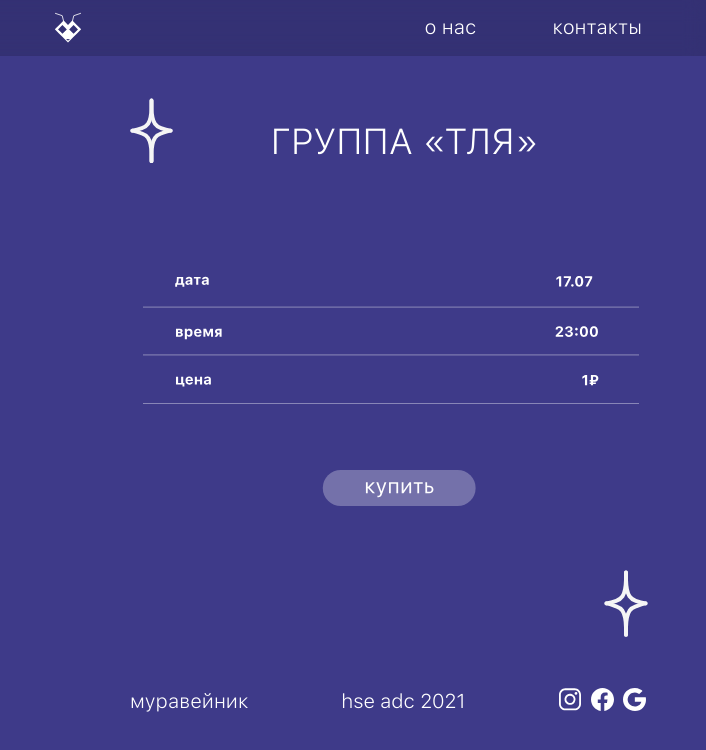
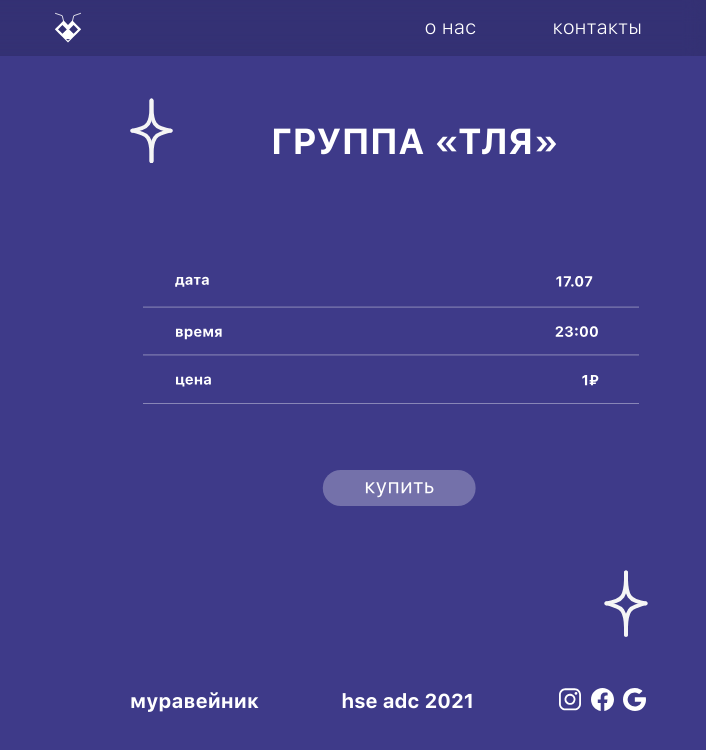
Before and after one commit to LilyaSamsonova/muraveinik4.0, a plain HTML site: page partyfive.html in a window 1280 px wide. Shown: the full height of the page, 574-1280 px from the left. Drawn offline with nearby package versions, Linux system fonts and the light colour scheme.

Commit message:
Update partyfive.html

```diff
--- a/partyfive.html
+++ b/partyfive.html
@@ -78,8 +78,8 @@
 
   .qvadrat h3 {
     font-size: 20px;
-    font-weight: medium;
-    font-family: SF UI Text;
+    font-weight: 600;
+    font-family: "SF UI Text";
   }
   .foot1:hover, .foot2:hover {
     color: #9CB0FF;
@@ -121,9 +121,9 @@
     height: 10%;
   }
   .zagolovok_party1 {
-    font-family: SF UI Text;
+    font-family: "SF UI Text";
     color: white;
-    font-weight: medium;
+    font-weight: 600;
     font-size: 36px;
     position: absolute;
     display: inline-block;
@@ -149,8 +149,8 @@
   .party1_t p{
     position: absolute;
     font-size: 18px;
-    font-weight: lighter;
-    font-family: SF UI Text;
+    font-weight: 200;
+    font-family: "SF UI Text";
     color: white;
     top: 67%;
     left: 11%;
```
